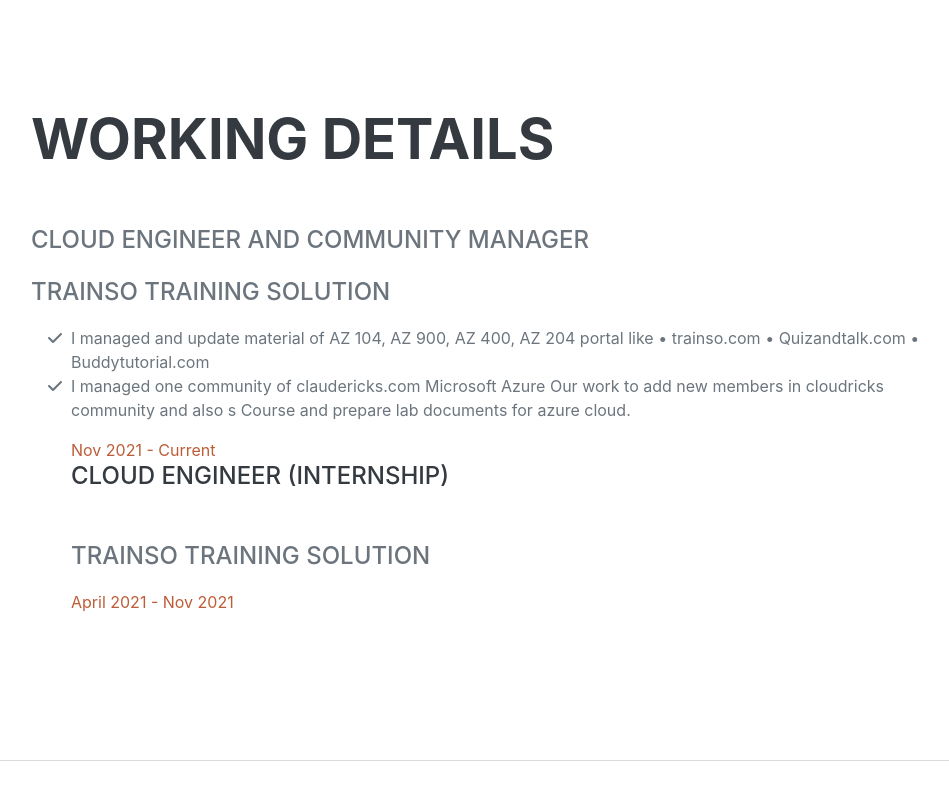
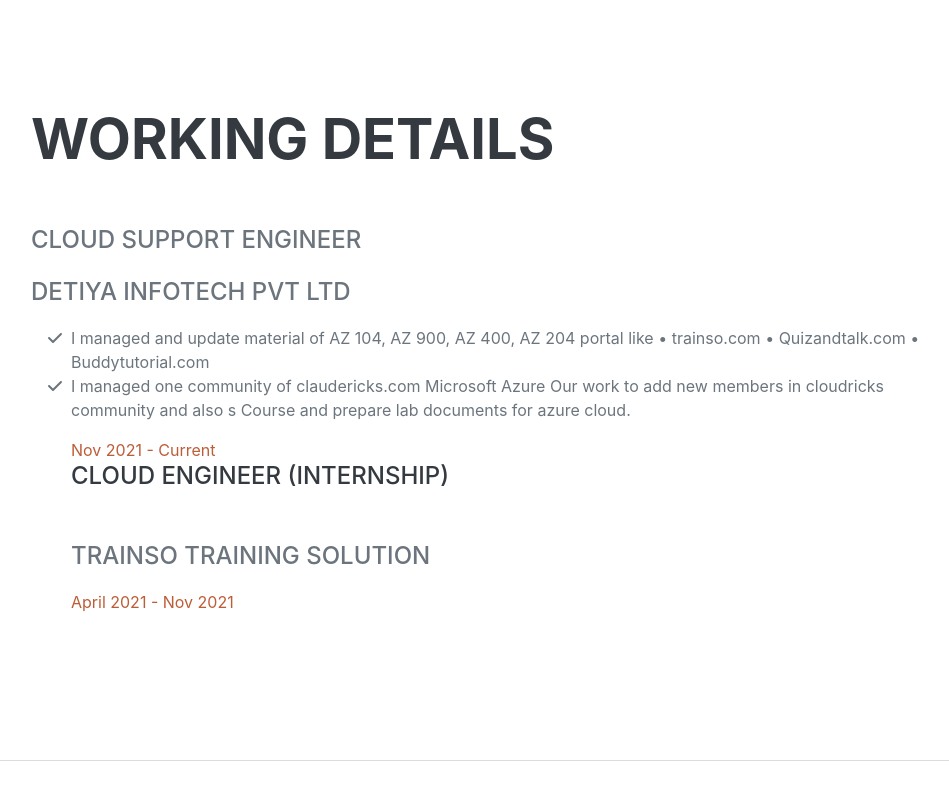
Before and after one commit to Prince993111/rysgauy, a plain HTML site: page index.html in a window 1280 px wide. Shown: the part 3049-3849 px from the top of the page, without its empty margins (289-1238 px from the left). Drawn offline with nearby package versions, Linux system fonts and the light colour scheme; a web font is replaced by a local one.

Commit message:
Update index.html

```diff
--- a/index.html
+++ b/index.html
@@ -19,7 +19,7 @@
         <!-- Navigation-->
         <nav class="navbar navbar-expand-lg navbar-dark bg-primary fixed-top" id="sideNav">
             <a class="navbar-brand js-scroll-trigger" href="#page-top">
-                <span class="d-block d-lg-none">Raj Kumar</span>
+                <span class="d-block d-lg-none">Prince Kumar</span>
                 <span class="d-none d-lg-block"><img class="img-fluid img-profile rounded-circle mx-auto mb-2" src="assets/img/profile.jpg" alt="..." /></span>
             </a>
             <button class="navbar-toggler" type="button" data-bs-toggle="collapse" data-bs-target="#navbarResponsive" aria-controls="navbarResponsive" aria-expanded="false" aria-label="Toggle navigation"><span class="navbar-toggler-icon"></span></button>
@@ -136,8 +136,8 @@ Password Reset, Azure AD Identity Protection, and integrated SaaS applications.<
             <section class="resume-section" id="skills">
                 <div class="resume-section-content">
                     <h2 class="mb-5">Working Details</h2>
-                    <div class="subheading mb-3">CLOUD ENGINEER AND COMMUNITY MANAGER</div>
-                <div class="subheading mb-3">Trainso Training Solution</div>
+                    <div class="subheading mb-3">CLOUD SUPPORT ENGINEER </div>
+                <div class="subheading mb-3">DETIYA INFOTECH PVT LTD </div>
                     <ul class="fa-ul mb-0">
                         <li>
                             <span class="fa-li"><i class="fas fa-check"></i></span>
```
